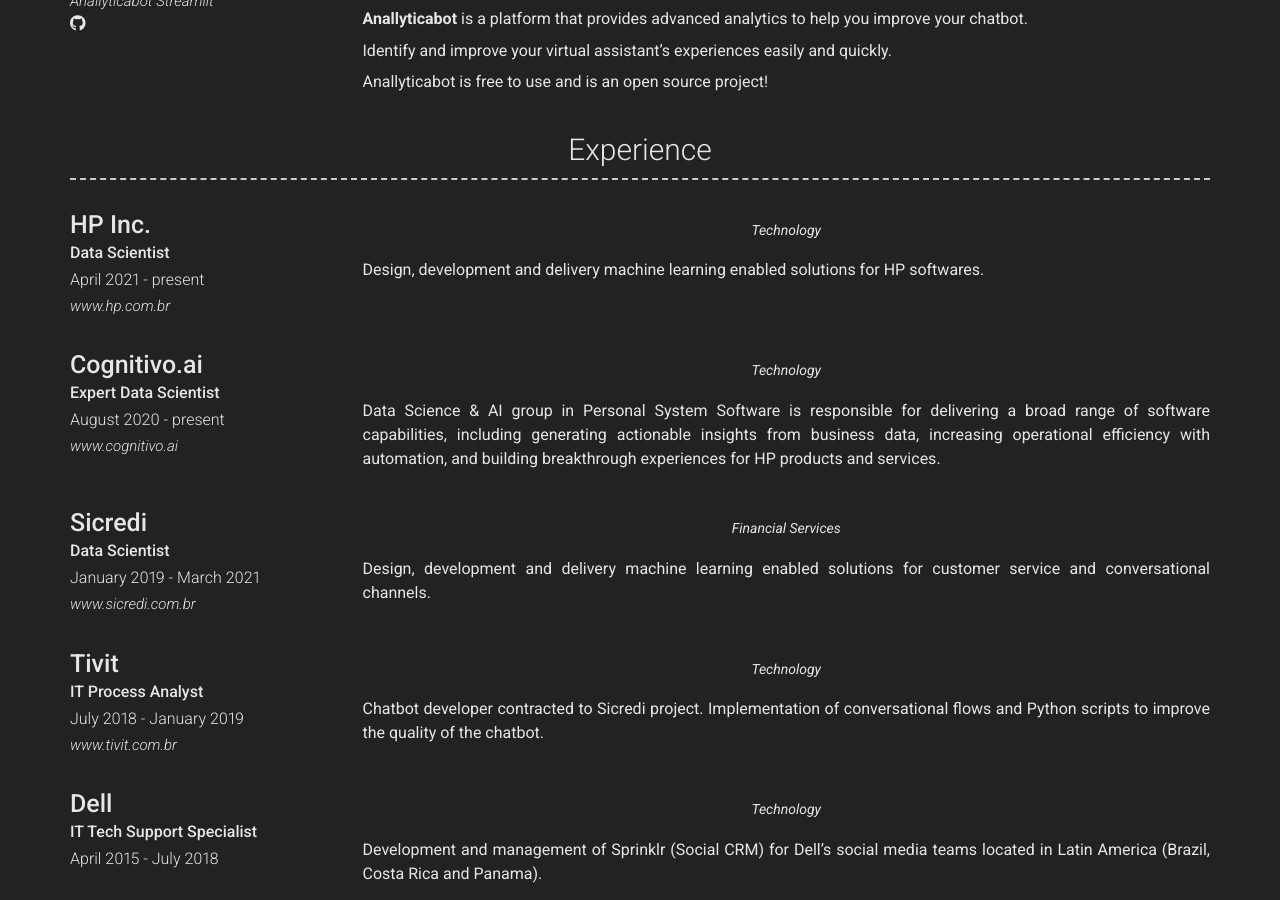
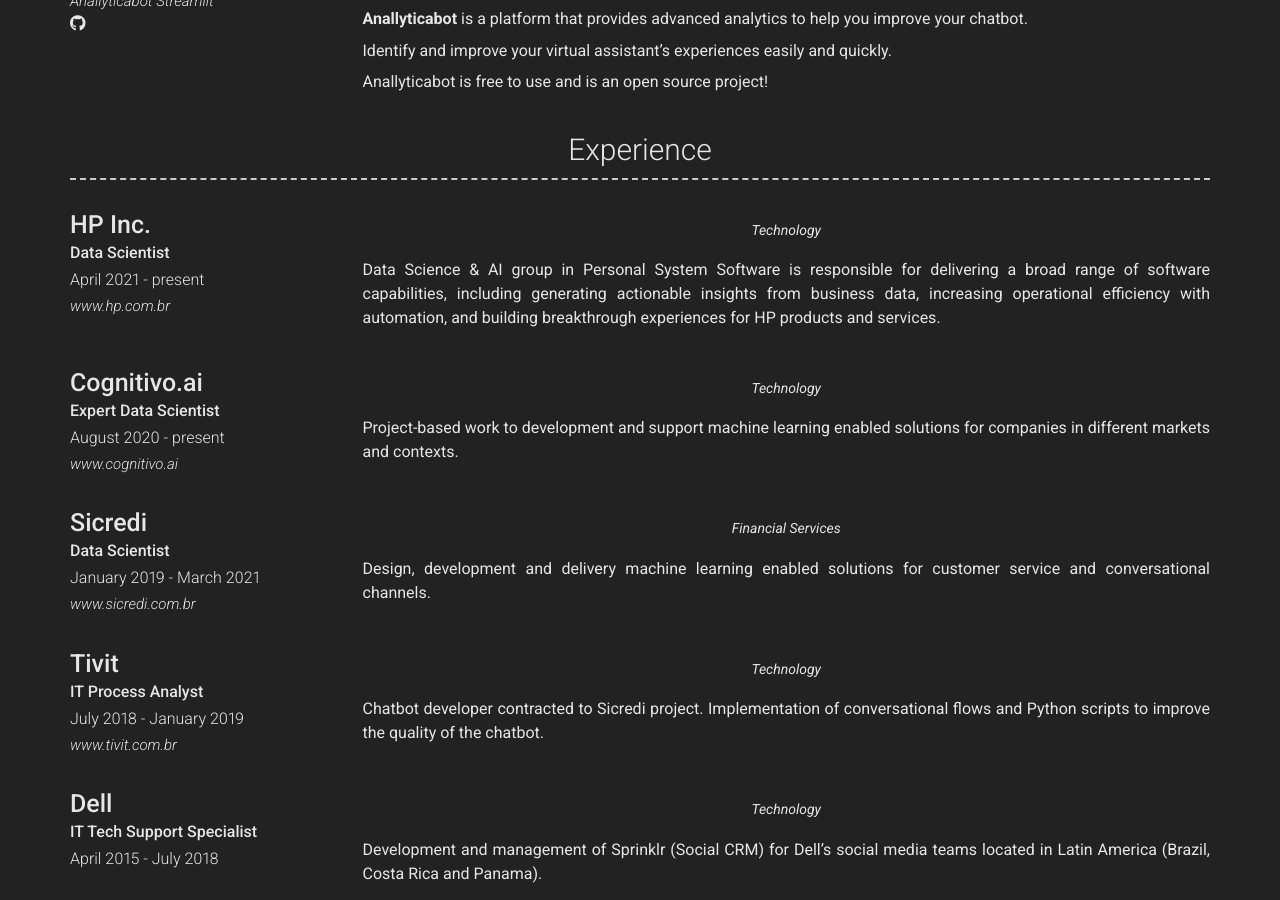
Before and after one commit to DougTrajano/resume, a Jekyll site: the page built from index.md, in a window 1280 px wide and 900 px high, scrolled down 728 px. Built offline with Jekyll 4.4.1, drawn with Linux system fonts in a browser that asks for light colours; nearby versions of some CDN libraries.

Commit message:
update HP description

```diff
--- a/_config.yml
+++ b/_config.yml
@@ -94,7 +94,7 @@ content:
         quote: >
           Technology
         description: | # this will include new lines to allow paragraphs
-          Design, development and delivery machine learning enabled solutions for HP softwares.
+          Data Science & AI group in Personal System Software is responsible for delivering a broad range of software capabilities, including generating actionable insights from business data, increasing operational efficiency with automation, and building breakthrough experiences for HP products and services.
       - layout: left
         title: Cognitivo.ai
         sub_title: Expert Data Scientist
@@ -103,7 +103,7 @@ content:
         quote: >
           Technology
         description: | # this will include new lines to allow paragraphs
-          Data Science & AI group in Personal System Software is responsible for delivering a broad range of software capabilities, including generating actionable insights from business data, increasing operational efficiency with automation, and building breakthrough experiences for HP products and services.
+          Project-based work to development and support machine learning enabled solutions for companies in different markets and contexts.
       - layout: left
         title: Sicredi
         sub_title: Data Scientist
```
